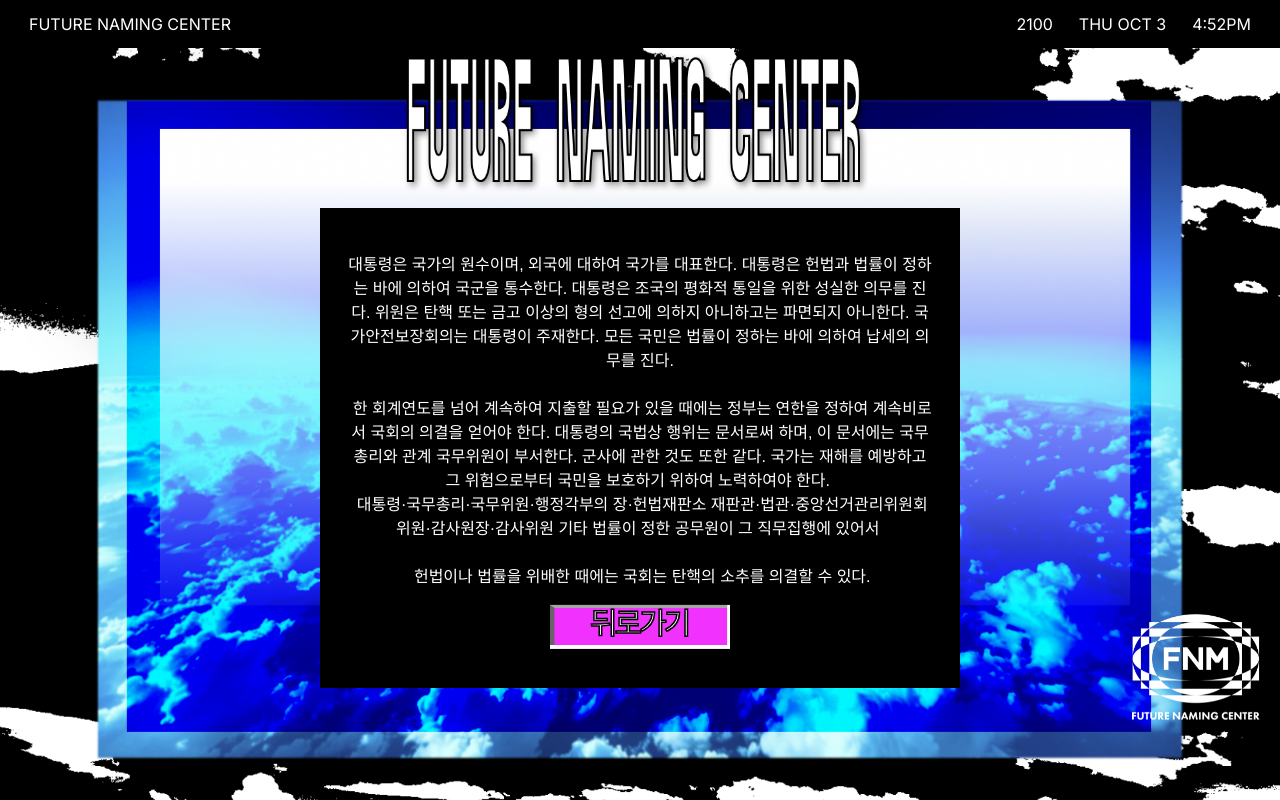
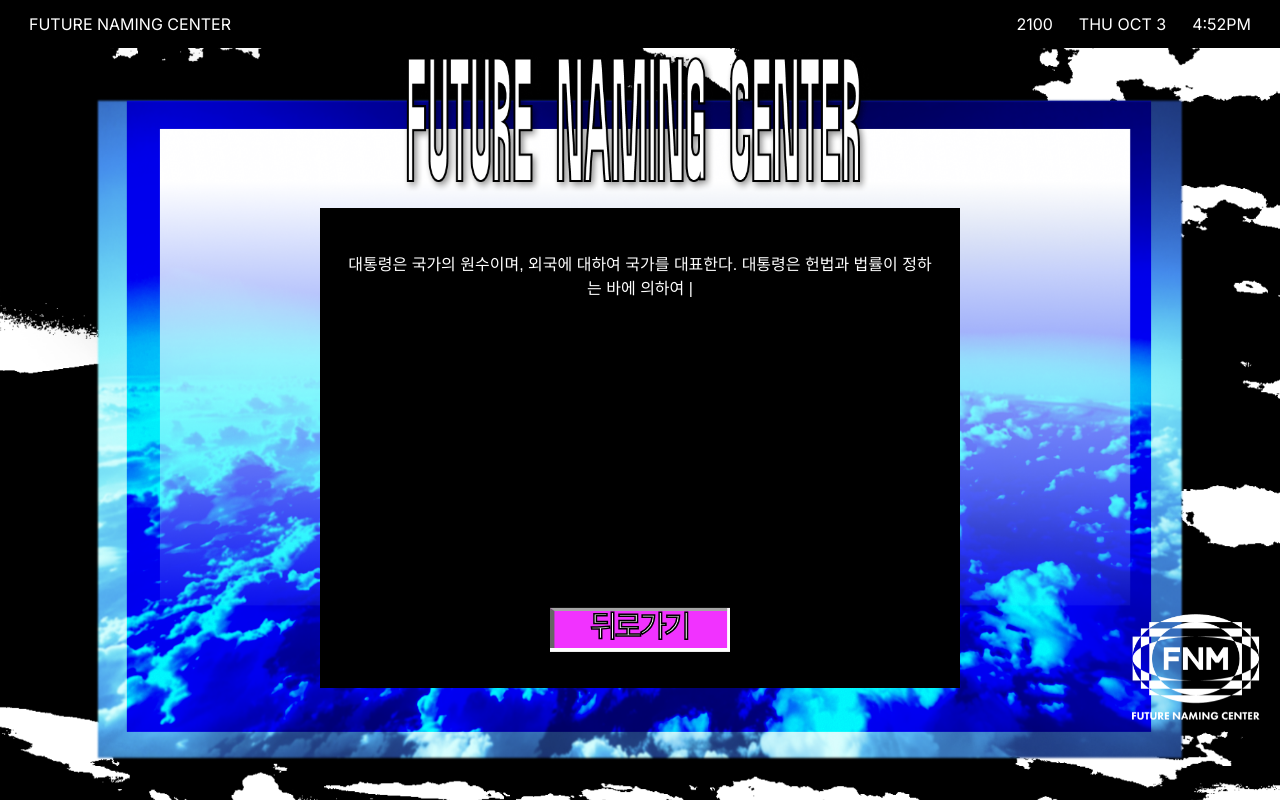
Before and after one commit to eunbeann/future-name-project, a Next.js app: page /intro in a window 1280 px wide. Built offline with nearby package versions, Linux system fonts and the light colour scheme; a web font is replaced by a local one.

Commit message:
design: add typing effect

```diff
--- a/src/app/intro/page.tsx
+++ b/src/app/intro/page.tsx
@@ -1,13 +1,20 @@
 "use client";
 import { useRouter } from "next/navigation";
+import { TypeAnimation } from "react-type-animation";
 import PinkButton from "../common/PinkButton";
 
 export default function IntroPage() {
   const router = useRouter();
   return (
     <div className="absolute h-[60vh] w-[50vw] mt-[3rem] top-1/2 left-1/2 transform -translate-x-1/2 -translate-y-1/2 -z-10 bg-[#000000]">
-      <p className="text-center text-[#ffffff] pt-[45px] px-[25px] font-dunggeunmo whitespace-pre-wrap">
-        {`대통령은 국가의 원수이며, 외국에 대하여 국가를 대표한다. 대통령은 헌법과 법률이 정하는 바에 의하여 국군을 통수한다. 대통령은 조국의 평화적 통일을 위한 성실한 의무를 진다. 위원은 탄핵 또는 금고 이상의 형의 선고에 의하지 아니하고는 파면되지 아니한다. 국가안전보장회의는 대통령이 주재한다. 모든 국민은 법률이 정하는 바에 의하여 납세의 의무를 진다.\n \n 한 회계연도를 넘어 계속하여 지출할 필요가 있을 때에는 정부는 연한을 정하여 계속비로서 국회의 의결을 얻어야 한다. 대통령의 국법상 행위는 문서로써 하며, 이 문서에는 국무총리와 관계 국무위원이 부서한다. 군사에 관한 것도 또한 같다. 국가는 재해를 예방하고 그 위험으로부터 국민을 보호하기 위하여 노력하여야 한다. \n 대통령·국무총리·국무위원·행정각부의 장·헌법재판소 재판관·법관·중앙선거관리위원회 위원·감사원장·감사위원 기타 법률이 정한 공무원이 그 직무집행에 있어서 \n \n 헌법이나 법률을 위배한 때에는 국회는 탄핵의 소추를 의결할 수 있다.`}
+      <p className="text-center text-[#ffffff] pt-[45px] px-[25px] font-dunggeunmo whitespace-pre-wrap h-[80%]">
+        <TypeAnimation
+          sequence={[
+            `대통령은 국가의 원수이며, 외국에 대하여 국가를 대표한다. 대통령은 헌법과 법률이 정하는 바에 의하여 국군을 통수한다. 대통령은 조국의 평화적 통일을 위한 성실한 의무를 진다. 위원은 탄핵 또는 금고 이상의 형의 선고에 의하지 아니하고는 파면되지 아니한다. 국가안전보장회의는 대통령이 주재한다. 모든 국민은 법률이 정하는 바에 의하여 납세의 의무를 진다.\n \n 한 회계연도를 넘어 계속하여 지출할 필요가 있을 때에는 정부는 연한을 정하여 계속비로서 국회의 의결을 얻어야 한다. 대통령의 국법상 행위는 문서로써 하며, 이 문서에는 국무총리와 관계 국무위원이 부서한다. 군사에 관한 것도 또한 같다. 국가는 재해를 예방하고 그 위험으로부터 국민을 보호하기 위하여 노력하여야 한다. \n 대통령·국무총리·국무위원·행정각부의 장·헌법재판소 재판관·법관·중앙선거관리위원회 위원·감사원장·감사위원 기타 법률이 정한 공무원이 그 직무집행에 있어서 \n \n 헌법이나 법률을 위배한 때에는 국회는 탄핵의 소추를 의결할 수 있다.`,
+          ]}
+          speed={5}
+          style={{ display: "inline-block", whiteSpace: "pre-line" }}
+        />
       </p>
       <button
         className="flex justify-center w-full mt-[15px]"
```
